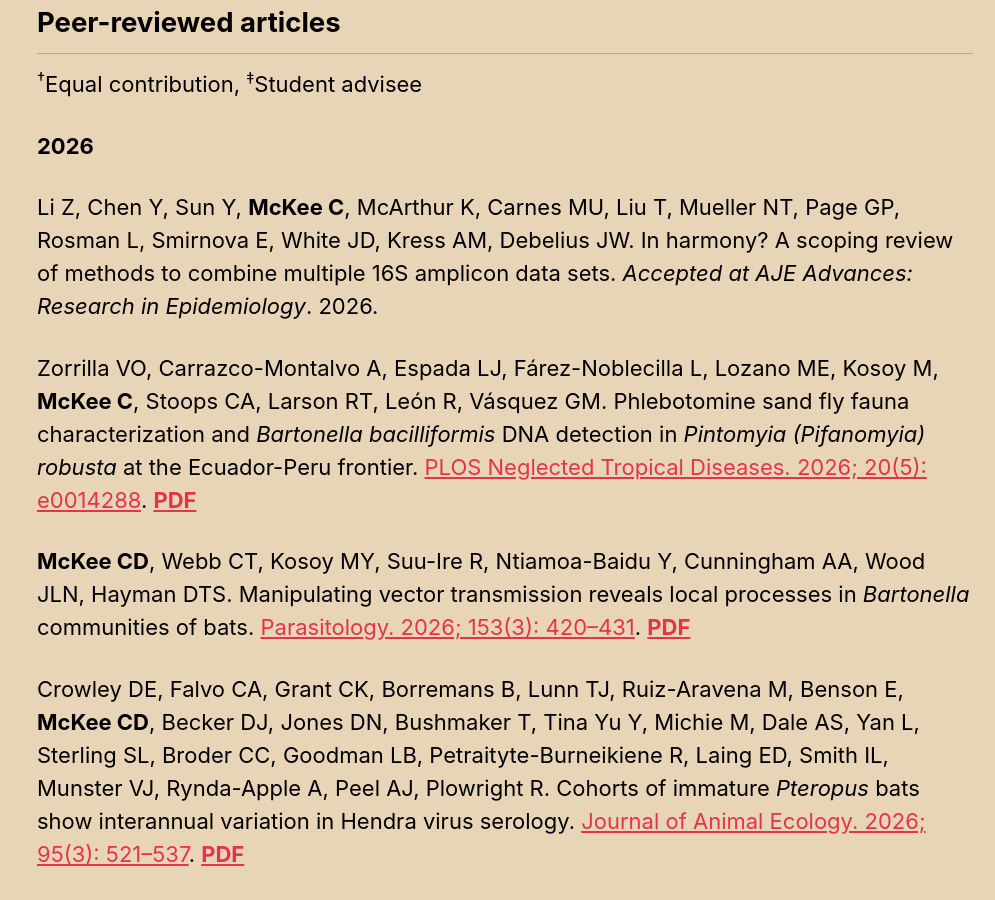
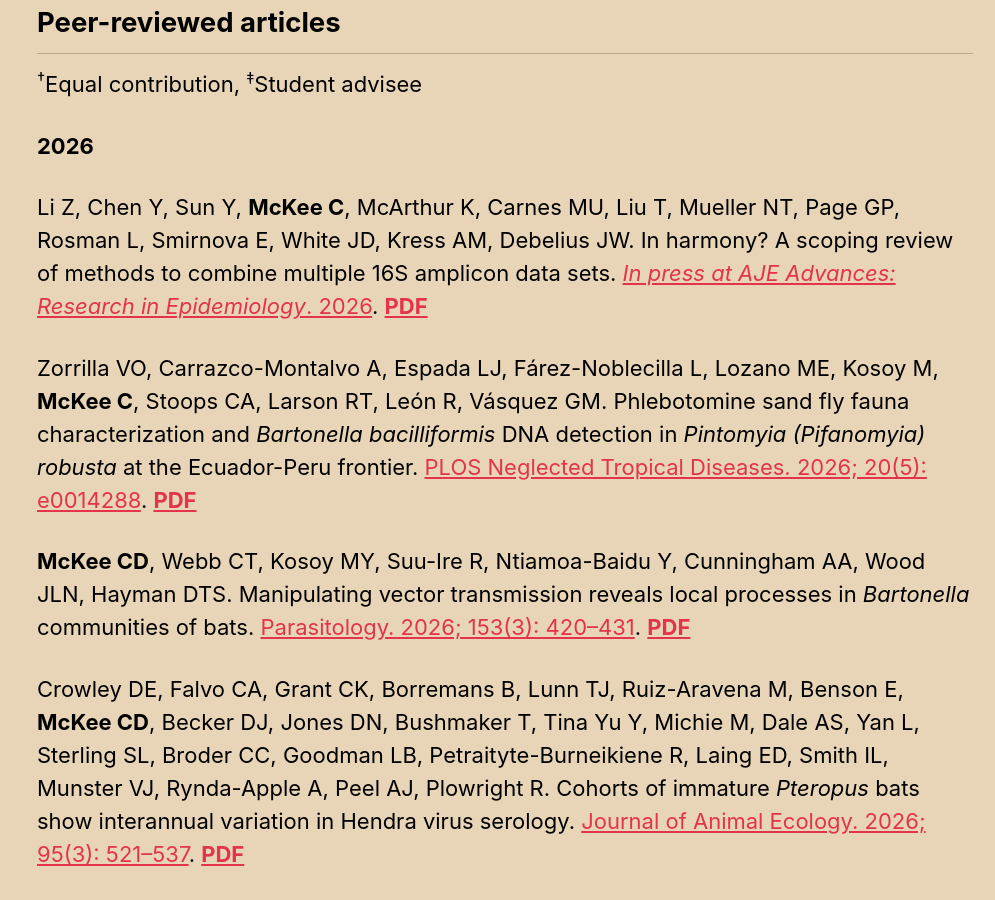
Before and after one commit to clifmckee/clifmckee.github.io, a Jekyll site: the page built from _pages/publications.md, in a window 1280 px wide and 900 px high, scrolled down 414 px. Shown: the whole window, without its empty margins (285-1280 px from the left). Built offline with Jekyll 4.4.1, drawn with Linux system fonts in a browser that asks for light colours; cached includes are drawn as plain includes.

Commit message:
Update pubs 2026-07-27

```diff
--- a/_pages/publications.md
+++ b/_pages/publications.md
@@ -16,7 +16,7 @@
 
 **2026**
 
-Li Z, Chen Y, Sun Y, **McKee C**, McArthur K, Carnes MU, Liu T, Mueller NT, Page GP, Rosman L, Smirnova E, White JD, Kress AM, Debelius JW. In harmony? A scoping review of methods to combine multiple 16S amplicon data sets. *Accepted at AJE Advances: Research in Epidemiology*. 2026.
+Li Z, Chen Y, Sun Y, **McKee C**, McArthur K, Carnes MU, Liu T, Mueller NT, Page GP, Rosman L, Smirnova E, White JD, Kress AM, Debelius JW. In harmony? A scoping review of methods to combine multiple 16S amplicon data sets. [*In press at AJE Advances: Research in Epidemiology*. 2026](https://doi.org/10.1093/ajeadv/uuag029). [**PDF**](http://clifmckee.github.io/files/2026_Li_AJE_Adv_Res_Epidemiol.pdf)
 
 Zorrilla VO, Carrazco-Montalvo A, Espada LJ, Fárez-Noblecilla L, Lozano ME, Kosoy M, **McKee C**, Stoops CA, Larson RT, León R, Vásquez GM. Phlebotomine sand fly fauna characterization and *Bartonella bacilliformis* DNA detection in *Pintomyia (Pifanomyia) robusta* at the Ecuador-Peru frontier. [PLOS Neglected Tropical Diseases. 2026; 20(5): e0014288](https://doi.org/10.1371/journal.pntd.0014288). [**PDF**](http://clifmckee.github.io/files/2026_Zorrilla_PNTD.pdf)
 
```
Also changed, not shown: 2 other files.
